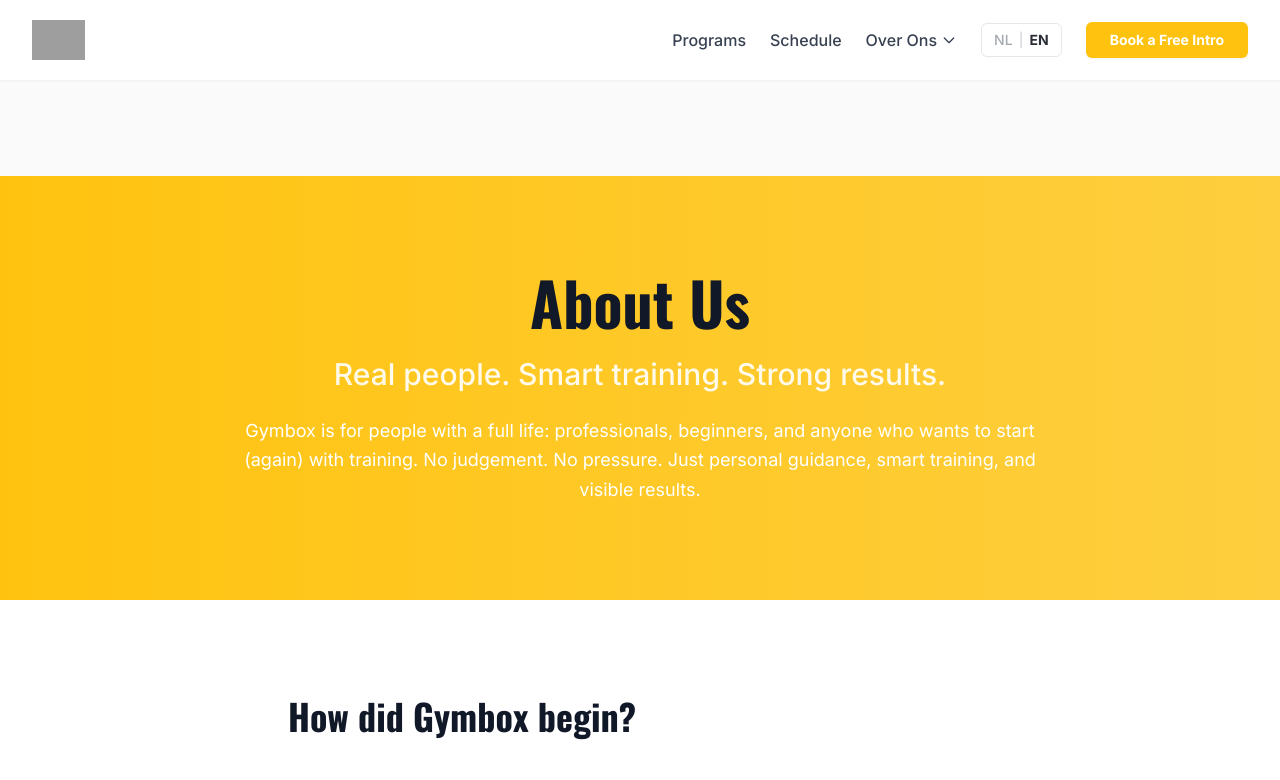
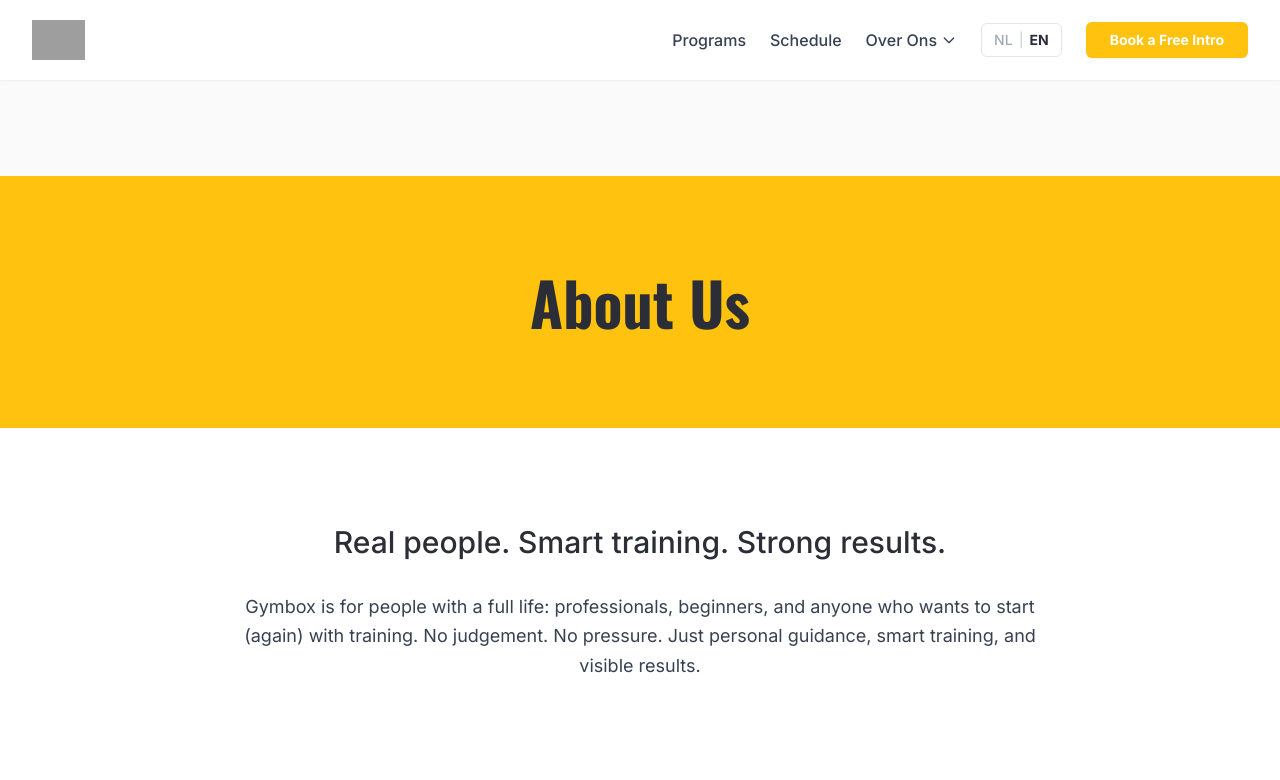
Before and after one commit to jeroenvanduijn/gymboxnoordwijk, a Next.js app: page /en/over-ons in a window 1280 px wide. Shown: the top 780 px of the page. Built offline with nearby package versions, Linux system fonts and the light colour scheme; grey boxes are pictures that could not be loaded.

Commit message:
style: Refactor Over Ons hero for better readability (split title and content)

```diff
--- a/app/[lang]/over-ons/page.tsx
+++ b/app/[lang]/over-ons/page.tsx
@@ -11,11 +11,18 @@
   return (
     <main className="pt-24">
       {/* Hero */}
-      <section className="bg-gradient-to-r from-accent to-accent/80 text-white section-padding">
+      {/* Hero - Title Only */}
+      <section className="bg-accent py-16 md:py-24">
+        <div className="container-custom text-center">
+          <h1 className="text-4xl md:text-6xl font-bold font-headings text-primary">{overOns.pageTitle}</h1>
+        </div>
+      </section>
+
+      {/* Intro Content */}
+      <section className="section-padding bg-white pb-0">
         <div className="container-custom text-center max-w-4xl mx-auto">
-          <h1 className="text-4xl md:text-6xl font-bold mb-6 font-headings">{overOns.pageTitle}</h1>
-          <p className="text-2xl md:text-3xl font-medium text-white/90 mb-6">{overOns.pageSubtitle}</p>
-          <p className="text-white text-lg leading-relaxed">{overOns.intro}</p>
+          <p className="text-2xl md:text-3xl font-medium text-primary mb-8">{overOns.pageSubtitle}</p>
+          <p className="text-gray-700 text-lg leading-relaxed">{overOns.intro}</p>
         </div>
       </section>
 
```
